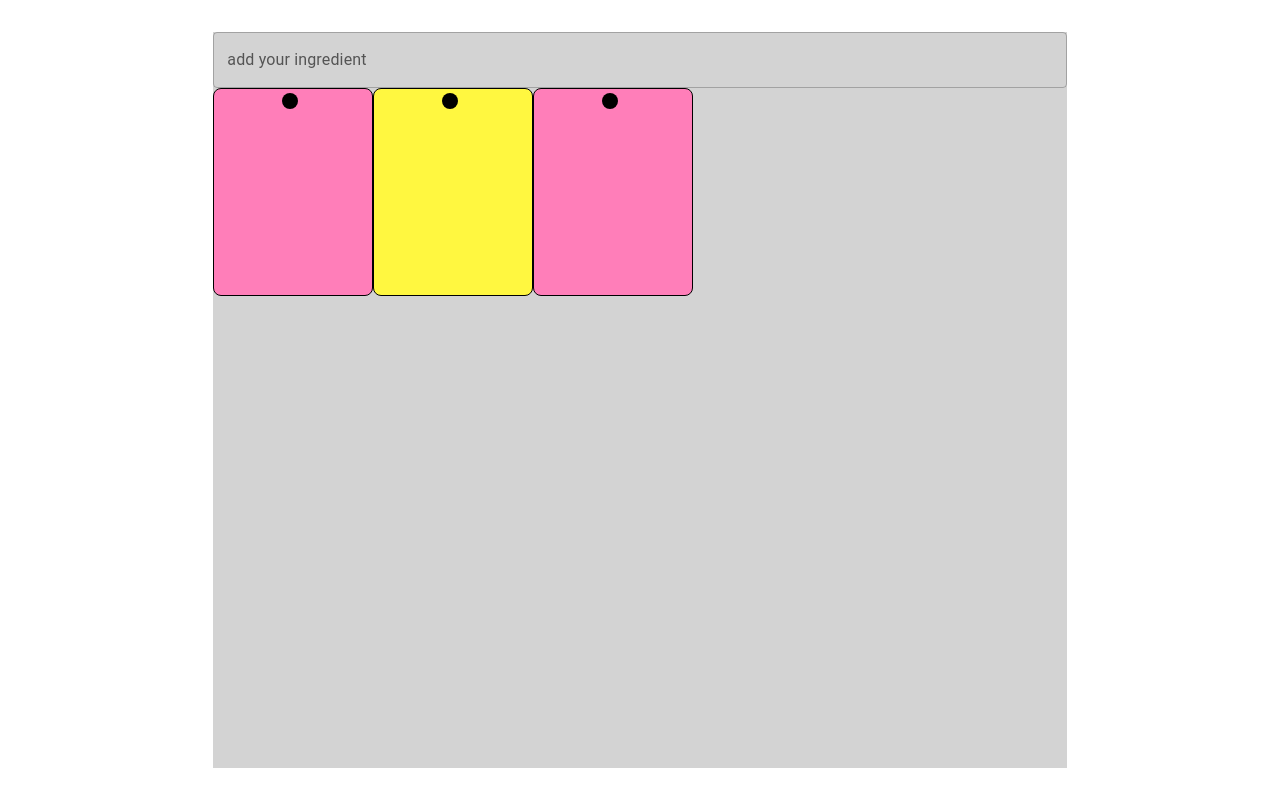
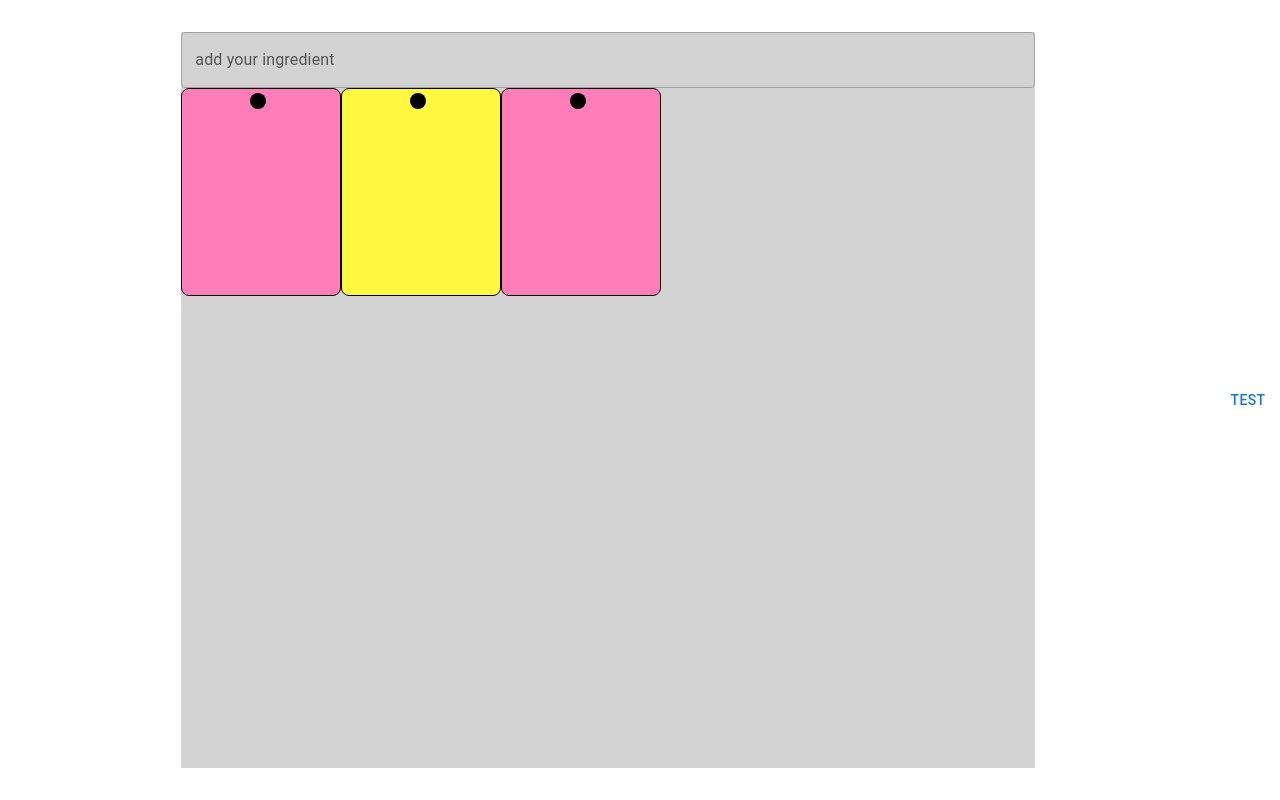
Before and after one commit to slin349/RecipeFinder, a React (Create React App) app: page / in a window 1280 px wide. Built offline with nearby package versions, Linux system fonts and the light colour scheme.

Commit message:
Add get recipes by ingredients api call

```diff
--- a/package.json
+++ b/package.json
@@ -11,6 +11,7 @@
     "@testing-library/jest-dom": "^5.15.0",
     "@testing-library/react": "^11.2.7",
     "@testing-library/user-event": "^12.8.3",
+    "axios": "^0.24.0",
     "react": "^17.0.2",
     "react-dom": "^17.0.2",
     "react-scripts": "4.0.3",
--- a/src/components/Fridge.jsx
+++ b/src/components/Fridge.jsx
@@ -1,5 +1,5 @@
 import React, { useState } from 'react';
-import { Grid, Autocomplete, TextField } from "@mui/material";
+import { Grid, Autocomplete, TextField, Button } from "@mui/material";
 import { makeStyles } from "@mui/styles";
 import StickyNote from "./StickyNote";
 
@@ -14,6 +14,36 @@ function Fridge() {
 	const classes = useStyles();
 	const [value, setValue] = useState('');
 	const [ingredients, setIngredients] = useState([]);
+
+	const getRecipesByIngredients = () => {
+		const axios = require("axios").default;
+
+		let url = "https://api.spoonacular.com/recipes/findByIngredients?ingredients=";
+
+		ingredients.forEach(ingredient => url += ingredient + ",");
+
+		url += "&apiKey=a5d95ac3b32a423c976648d39c99f694"
+
+		var options = {
+			method: 'GET',
+			url: url,
+			params: {
+			  number: '5',
+			  type: 'main course'
+			}
+		  };
+
+		axios.request(options)
+			.then(function (response)
+			{
+				console.log(response.data);
+			})
+			.catch(function (error)
+			{
+				console.error(error);
+			});
+	}
+
 	return (
 		<Grid container className={classes.pageContainer}>
 			<Grid item xs/>
@@ -38,6 +68,11 @@ function Fridge() {
 				<StickyNote />
 			</Grid>
 			<Grid item xs/>
+			<Button
+				onClick={getRecipesByIngredients}
+			>
+				Test
+			</Button>
 		</Grid>
 	)
 }
```
Also changed, not shown: 1 other file (tests, documents, lock files or other folders).
